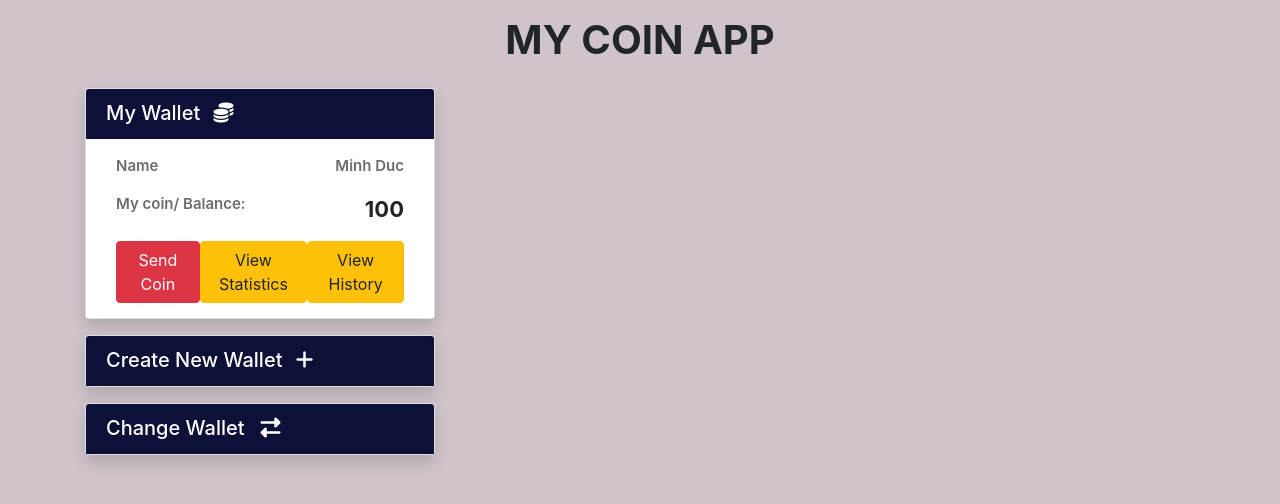
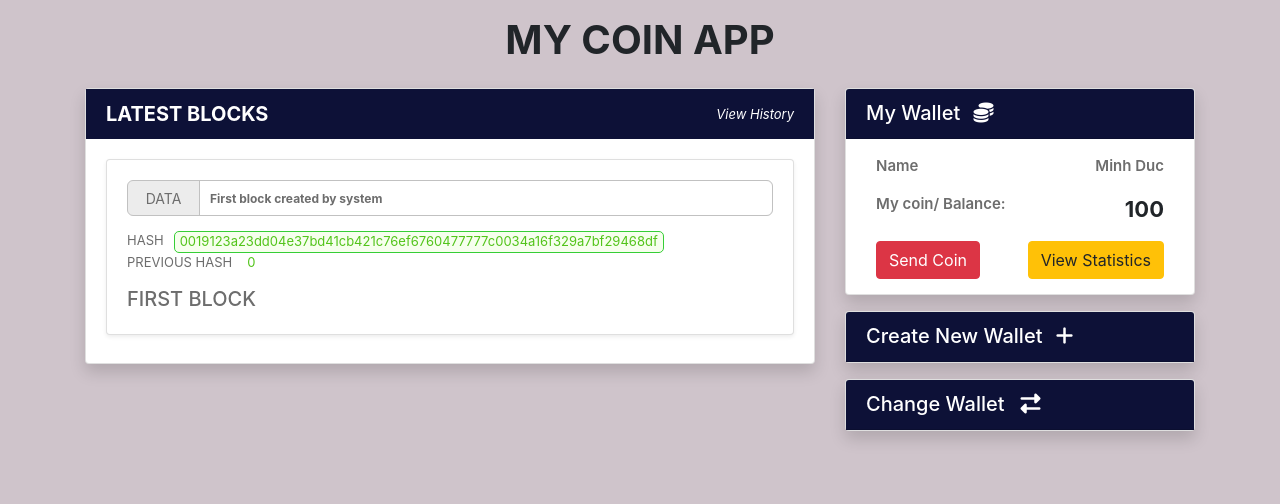
Before and after one commit to leminhduc106/MyCoin-HCMUS, a React (Create React App) app in the folder my_coin/: page / in a window 1280 px wide. Shown: the top 504 px of the page. Built offline with nearby package versions, Linux system fonts and the light colour scheme.

Commit message:
Refactor code

```diff
--- a/my_coin/src/App.js
+++ b/my_coin/src/App.js
@@ -1,6 +1,7 @@
 import React, { useState } from 'react';
 import './App.css';
-import Wallet from "./components/Wallet/Wallet"
+import Wallet from "./components/Wallet/Wallet";
+import BlockChain from './components/Blockchain/Blockchain';
 const SHA256 = require("crypto-js/sha256");
 
 const difficulty = 2;
@@ -48,7 +49,7 @@ function App() {
     // History state
     const [history, setHistory] = useState([]); // from - to - coin - miner props
 
-    const [walletHistory, setWalletHistory] = useState([]);
+  // const [walletHistory, setWalletHistory] = useState([]);
 
 
     // // Mining difficulty
@@ -72,26 +73,26 @@ function App() {
       newListWallet.push(newWallet);
       setWallets(newListWallet);
       setIndexWalletActive(numberWalet); // Optional, can be omitted
-      setLogForWalletHistory(history, wallets[indexWalletActive].name);
-    }
+    // setLogForWalletHistory(history, wallets[indexWalletActive].name);
+  }
 
     //Function change wallet
     function getIdWallet(value){
       setIndexWalletActive(value.newId);
-      setLogForWalletHistory(history, wallets[indexWalletActive].name);
-    }
+    // setLogForWalletHistory(history, wallets[indexWalletActive].name);
+  }
 
-    function setLogForWalletHistory (history, name) {
-      const newWalletHistory = [];
-      let walletHistoryString = "";
-      for (let h in history){
-        if (h.from === name || h.to === name) {
-          walletHistoryString = `${h.from} to ${h.to} amount ${h.coin} coins`;
-          newWalletHistory.push(walletHistoryString);
-        }
-      }
-      setWalletHistory(newWalletHistory);
-    }
+   // function setLogForWalletHistory (history, name) {
+  //   const newWalletHistory = [];
+  //   let walletHistoryString = "";
+  //   for (let h in history){
+  //     if (h.from === name || h.to === name) {
+  //       walletHistoryString = `${h.from} to ${h.to} amount ${h.coin} coins`;
+  //       newWalletHistory.push(walletHistoryString);
+  //     }
+  //   }
+  //   setWalletHistory(newWalletHistory);
+  // }
 
     function removeDiv(clName){
       document.getElementsByClassName(clName)[0].classList.remove('xuathien');
@@ -160,7 +161,7 @@ function App() {
         let newListHistory = [...history];
         newListHistory.push(newHistory);
         setHistory(newListHistory);
-        setLogForWalletHistory(history, wallets[indexWalletActive].name);
+      // setLogForWalletHistory(history, wallets[indexWalletActive].name);
 
         // for (let b in history) {
         //   if (b.to === newWallet[walletActive].name){
@@ -212,6 +213,10 @@ function App() {
           </div> */}
 
 <div className="row">
+            <BlockChain
+              blocks={block}
+              history={history}
+            />
             <Wallet
               myWallet={wallets[indexWalletActive]}
               wallets={wallets}
@@ -219,8 +224,8 @@ function App() {
               formCreate={formCreateWallet}
               getIdChangeWallet={getIdWallet}
               sendCoin={sendCoinWallet}
-              walletHistory={walletHistory}
-            />
+              // walletHistory={walletHistory}
+              />
           </div>
         </div>
       </div>
--- a/my_coin/src/components/Blockchain/Blockchain.js
+++ b/my_coin/src/components/Blockchain/Blockchain.js
@@ -1,16 +1,75 @@
-import React, { Component } from "react";
-import Block from "../Block";
-class BlockChain extends Component {
-    render() {
-        return (
-            <div>
-                <h1 className="text-center">BLOCKCHAIN</h1>
-                <div className="container">
-                    <Block />
+import React, { useState } from 'react';
+import Block from './Block';
+import History from './History';
+
+function BlockChain(props) {
+    const [showHistory, setShowHistory] = useState(false); // show history or blockchain
+    const {blocks, history} = props;
+
+    function handleClick(){
+        setShowHistory(!showHistory);
+    }
+
+    function showBlockFromEnd (blocks) {
+        var elements = [];
+        for(let i = blocks.length - 1; i >= 0; i--){
+            elements.push(
+                <Block
+                    key={blocks[i].id}
+                    name={blocks[i].name}
+                    hash={blocks[i].hash}
+                    prevHash={blocks[i].prevHash}
+                    data={blocks[i].data}
+                />
+            );
+        }
+        return elements;
+    }
+
+    function showHistoryFromEnd (history) {
+        var elements = [];
+        for(let i = history.length - 1; i >= 0; i--){
+            elements.push(
+                <History
+                    key={history[i].id}
+                    from={history[i].from}
+                    to={history[i].to}
+                    coin={history[i].coin}
+                    miner={history[i].miner}
+                />
+            );
+        }
+        return elements;
+    }
+
+    return (
+        <div className="col-8">
+            {/* View Block chain */}
+            <div className={showHistory===false?"card shadow mb-3":"andi"}>
+                <div className="card-header-two">
+                    <span className="txtFirst">LATEST BLOCKS</span>
+                    <span className="txtSecond" onClick={handleClick}>
+                        {showHistory===false?"View History":"View Blockchain"}
+                    </span>
+                </div>
+
+                <div className={"card-body"}>
+                    {showBlockFromEnd(blocks)}
                 </div>
             </div>
-        );
-    }
+
+            {/* View History transfer */}
+            <div className={showHistory===true?"card shadow mb-3":"andi"}>
+                <div className="card-header-two">
+                    <span className="txtFirst">HISTORY</span>
+                    <span className="txtSecond" onClick={handleClick}>
+                        {showHistory===false?"View History":"View Blockchain"}
+                    </span>
+                </div>
+                {showHistoryFromEnd(history)}
+            </div>
+        </div>
+    );
 }
 
 export default BlockChain;
--- a/my_coin/src/components/Blockchain/block.js
+++ b/my_coin/src/components/Blockchain/block.js
@@ -1,167 +1,28 @@
-const SHA256 = require("crypto-js/sha256");
-const EC = require('elliptic').ec;
-const ec = new EC('secp256k1');
+import React from 'react';
 
-class Transaction {
-    constructor(fromAddress, toAddress, amount) {
-        this.fromAddress = fromAddress;
-        this.toAddress = toAddress;
-        this.amount = amount;
-    }
-    // Creates a SHA256 hash of the transaction
-    calculateHash() {
-        return SHA256(this.fromAddress + this.toAddress + this.amount).toString();
-    }
-
-
-    // Signs a transaction with the given signingKey (which is an Elliptic keypair object that contains a private key).
-    // The property signature is then stored inside the transaction object and later stored on the blockchain.
-    signTransaction (signingKey) {
-        if (signingKey.getPublic('hex') !== this.fromAddress) {  // check if the fromAddress matches your publicKey
-            throw new Error('You cannot sign transactions from other wallets! Must be your wallet!');
-        }
-
-        // Calculate the hash of this transaction, sign it with the key and store it inside the transaction object
-        const hashTx = this.calculateHash();
-        const sig = signingKey.sign(hashTx, 'base64');
-
-        this.signature = sig.toDER('hex');
-    }
-
-    isValid() {
-        if (this.fromAddress === null) return true; // valid because mining reward for miners, watch on blochain mining reward props
-
-        if (!this.signature || this.signature.length === 0) {
-          throw new Error('No signature in this transaction');
-        }
-
-        const publicKey = ec.keyFromPublic(this.fromAddress, 'hex');
-        return publicKey.verify(this.calculateHash(), this.signature); // verify if this hash has been signed by this signature.
-    }
+function Block(props) {
+    const {data, hash, prevHash, name} = props;
+    return (
+        <div className="card block-content shadow-sm mb-2">
+            <div className="card-body">
+                <div className="blockdata">
+                    <span className="blockdata-name">DATA</span>
+                    <span className="blockdata-content"><b>{data}</b></span>
+                </div>
+                <div className="block mt-1">
+                    <span>HASH</span>
+                    <span className="hash hashborder">
+                        {hash}
+                    </span>
+                </div>
+                <div className="block">
+                    <span>PREVIOUS HASH</span>
+                    <span className="hash">{prevHash}</span>
+                </div>
+                <p className="blockname">{name}</p>
+            </div>
+        </div>
+    );
 }
 
-class Block {
-    constructor(timestamp, transactions, previousHash = ""){
-        this.timestamp = timestamp;
-        this.transactions = transactions;
-        this.previousHash = previousHash;
-        this.hash = this.calculateHash();
-        this.nonce = 0;
-    }
-
-    calculateHash() {
-        return SHA256(this.timestamp + JSON.stringify(this.data) + this.previousHash + this.nonce).toString();    }
-
-    mineBlock(difficulty) {
-        while(this.hash.substring(0, difficulty) != Array(difficulty +1).join("0")) { // Trick to test whether hash start with enough "0" length or not
-            this.nonce++; // increment nonce until hash has enough "0" after hashed
-            this.hash = this.calculateHash();
-        }
-
-        console.log("Block mined: " + this.hash);
-        // console.log(this.nonce);
-    }
-
-     // Validates all the transactions inside this block (signature + hash)
-    // then returns true if everything checks out, false if the block is invalid.
-    hasValidTransactions() {
-        for (const tx of this.transactions) {
-            if (!tx.isValid()) {
-                return false;
-            }
-        }
-
-        return true;
-    }
-}
-
-class BlockChain {
-    constructor() {
-        this.chain = [this.createFirstBlock()];
-        this.difficulty = 2;
-        this.pendingTransactions = [];
-        this.miningReward = 10;    }
-
-    createFirstBlock() {
-        return new Block("15/07/2023", [], 0);
-    }
-
-    getLatestBlock() {
-        return this.chain[this.chain.length - 1];
-    }
-
-    // addBlock(newBlock) {
-    //     newBlock.previousHash = this.getLatestBlock().hash;
-    //     // newBlock.hash = newBlock.calculateHash();
-    //     newBlock.mineBlock(this.difficulty);
-    //     this.chain.push(newBlock);
-    // }
-
-    minePendingTransaction (miningRewardAddress) {
-        let block = new Block(Date.now(), this.pendingTransactions);
-        block.mineBlock(this.difficulty);
-
-        console.log("Successfully mined...");
-        this.chain.push(block);
-
-        // Reset pending transaction array, and create new mining transation to give miner rewards, reciever is miner, sender can be null
-        this.pendingTransactions = [new Transaction(null, miningRewardAddress, this.miningReward)];
-    }
-
-    addTransaction (transaction) {
-        if (!transaction.fromAddress || !transaction.toAddress) {
-            throw new Error('Transaction must include from and to address');
-        }
-
-        if (!transaction.isValid()) {
-            throw new Error('Cannot add invalid transaction to chain');
-        }
-
-        if (transaction.amount <= 0) {
-            throw new Error('Transaction amount must be higher than 0');
-        }
-
-        // if (this.getBalanceOfAnAddress(transaction.fromAddress) < transaction.amount) {
-        //     throw new Error('Not enough balance to add this transaction');
-        // }
-        this.pendingTransactions.push(transaction);
-    }
-
-    getBalanceOfAnAddress(address) {
-        let balance = 0;
-        for (const block of this.chain){
-            for (const tran of block.transactions){
-                if (tran.fromAddress == address){
-                    balance -= tran.amount;
-                }
-                if (tran.toAddress == address){
-                    balance += tran.amount;
-                }
-            }
-        }
-        return balance;
-    }
-
-    isChainValid() {
-        for (let i = 1; i < this.chain.length; i++) {
-            let previousBlock = this.chain[i -1];
-            let currentBlock = this.chain[i];
-
-            if (!currentBlock.hasValidTransactions()) {
-                return false;
-            }
-
-            if (currentBlock.hash != currentBlock.calculateHash()){
-                return false;
-            }
-
-            if (currentBlock.previousHash != previousBlock.hash){
-                return false;
-            }
-        }
-        return true;
-    }
-}
-
-module.exports.BlockChain = BlockChain;
-module.exports.Transaction = Transaction;
+export default Block;
--- a/my_coin/src/components/Wallet/Wallet.js
+++ b/my_coin/src/components/Wallet/Wallet.js
@@ -9,7 +9,7 @@ function Wallet(props) {
         iWalletActive,
         getIdChangeWallet,
         sendCoin,
-        walletHistory
+        // walletHistory
     } = props;
     const [valueForm, setValueForm] = useState(''); // name from create wallet form
     const [sendCoinForm, setSendCointForm] = useState(0); // coin from send coin
@@ -57,18 +57,18 @@ function Wallet(props) {
         setIdReciever(0);
     }
 
-    function showHistoryFromEnd (history) {
-        var elements = [];
-        if (history.length === 0){
-            return <p>There is no transaction with this wallet.</p>;
-        }
-        for(let i = history.length - 1; i >= 0; i--){
-            elements.push(
-                <p>{history[i]}</p>
-            );
-        }
-        return elements;
-    }
+    // function showHistoryFromEnd (history) {
+    //     var elements = [];
+    //     if (history.length === 0){
+    //         return <p>There is no transaction with this wallet.</p>;
+    //     }
+    //     for(let i = history.length - 1; i >= 0; i--){
+    //         elements.push(
+    //             <p>{history[i]}</p>
+    //         );
+    //     }
+    //     return elements;
+    // }
 
     return (
         <div className="col-4">
@@ -90,7 +90,7 @@ function Wallet(props) {
                     <div className="card-content-small">
                         <button className="btn btn-danger btnsendcoid">Send Coin</button>
                         <button className="btn btn-warning btnview">View Statistics</button>
-                        <button className="btn btn-warning btnviewhistory">View History</button>
+                        {/* <button className="btn btn-warning btnviewhistory">View History</button> */}
                         {/* <button className="btn btn-warning btnviewhistory">View history</button> */}
                     </div>
                     <div className="card card-send-coin">
@@ -157,17 +157,15 @@ function Wallet(props) {
                             </div>
                         </div>
                     </div>
-                    <div className="card card-view-history">
+                    {/* <div className="card card-view-history">
                         <div className="card-header card-coin">
                             <span>Wallet History</span>
                             <i style={{cursor: 'pointer'}} className="fas fa-times-circle iconexithistory" />
                         </div>
                         <div className="card-body">
-                        {showHistoryFromEnd(walletHistory)}
-                            {/* {walletHistory.map(h => (                                <p>{h}</p>
-                            ))}       */}
+                            {showHistoryFromEnd(walletHistory)}
                         </div>
-                        </div>
+                    </div> */}
                 </div>
             </div>
 
```
Also changed, not shown: my_coin/public/animation.js (+15 -15 lines).
